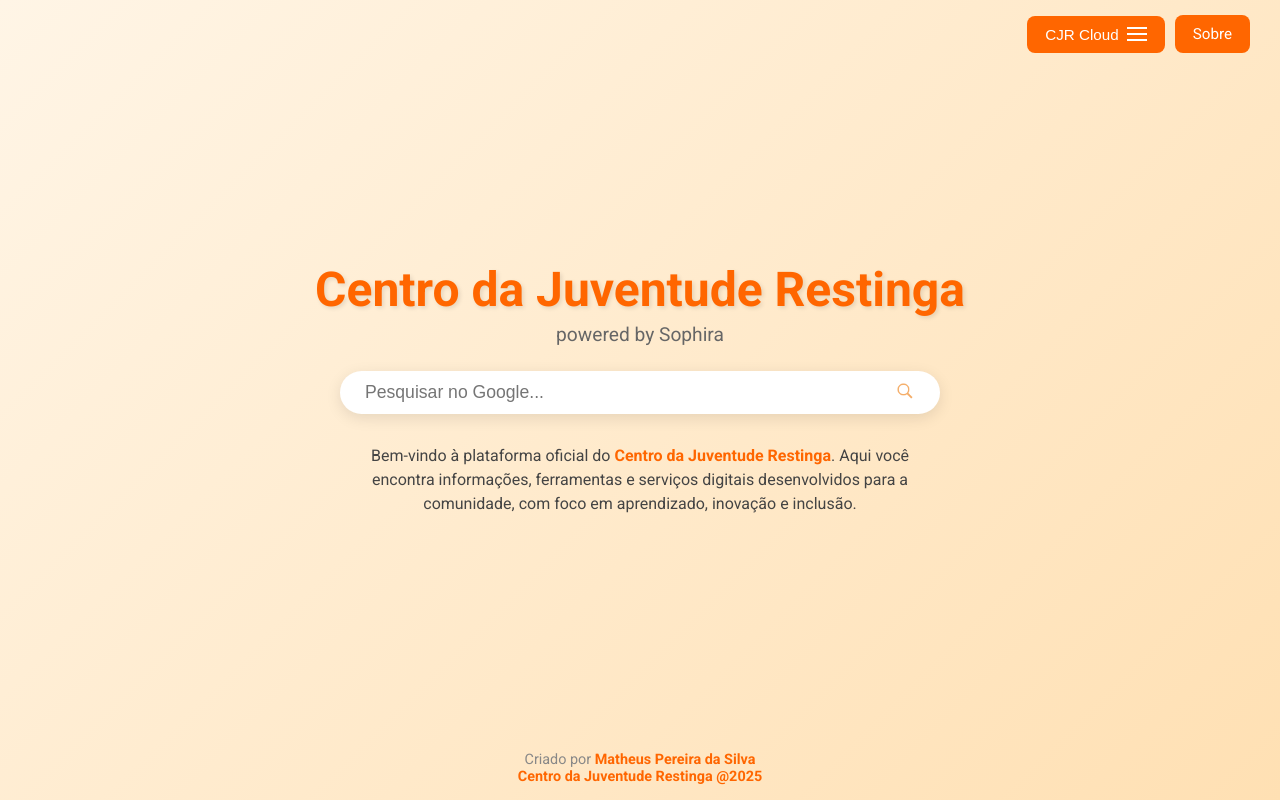
After one commit to AvlisSuetham/CJR-System, a PHP site: page /start.php in a window 1280 px wide. The commit adds this page. Run offline with PHP 8.4, Linux system fonts and the light colour scheme; data that the repository does not hold is empty.

Commit message:
Beta 1.0

```diff
--- /dev/null
+++ b/start.php
@@ -0,0 +1,300 @@
+<?php
+// ==============================
+// Configurações do repositório
+// ==============================
+$repoUser = "AvlisSuetham";
+$repoName = "CJR-System";
+$branch   = "main";
+$localVersionFile = __DIR__ . "/.version";
+$rawVersionUrl    = "https://raw.githubusercontent.com/$repoUser/$repoName/$branch/.version";
+
+// Função para buscar URL
+function fetchUrl($url) {
+    $opts = ['http' => ['header' => "User-Agent: CJR-Updater\r\n"]];
+    $context = stream_context_create($opts);
+    return @file_get_contents($url, false, $context) ?: false;
+}
+
+// Lê versão local
+$localVersion = file_exists($localVersionFile) ? trim(file_get_contents($localVersionFile)) : "";
+// Busca versão remota
+$remoteVersion = fetchUrl($rawVersionUrl);
+$remoteVersion = $remoteVersion !== false ? trim($remoteVersion) : null;
+
+// Precisa atualizar?
+$needsUpdate = ($remoteVersion && $remoteVersion !== $localVersion);
+?>
+<!DOCTYPE html>
+<html lang="pt-br">
+<head>
+<meta charset="UTF-8">
+<meta name="viewport" content="width=device-width, initial-scale=1.0">
+<title>Página Inicial</title>
+<link href="https://fonts.googleapis.com/css2?family=Roboto:wght@400;700&display=swap" rel="stylesheet">
+<style>
+    * { margin: 0; padding: 0; box-sizing: border-box; }
+
+    body {
+        font-family: 'Roboto', Arial, sans-serif;
+        background: linear-gradient(135deg, #fff5e6, #ffe0b3);
+        display: flex;
+        flex-direction: column;
+        min-height: 100vh;
+    }
+
+    /* Topo */
+    .topbar {
+        width: 100%;
+        display: flex;
+        justify-content: flex-end;
+        align-items: center;
+        padding: 15px 30px;
+        position: absolute;
+        top: 0;
+        left: 0;
+        gap: 10px;
+    }
+
+    /* Botões */
+    .shortcut-btn {
+        padding: 10px 18px;
+        background: #ff6600;
+        color: #fff;
+        font-size: 0.95em;
+        border: none;
+        border-radius: 8px;
+        cursor: pointer;
+        text-decoration: none;
+        transition: background-color 0.3s, transform 0.2s;
+    }
+
+    .shortcut-btn:hover {
+        background-color: #e05500;
+        transform: translateY(-2px);
+    }
+
+    /* Menu hamburguer */
+    .menu-container {
+        position: relative;
+        display: inline-block;
+    }
+
+    .menu-btn {
+        padding: 10px 18px;
+        background: #ff6600;
+        color: #fff;
+        font-size: 0.95em;
+        border: none;
+        border-radius: 8px;
+        cursor: pointer;
+        display: flex;
+        align-items: center;
+        gap: 8px;
+    }
+
+    .menu-btn:hover { background-color: #e05500; }
+
+    .hamburger {
+        width: 20px;
+        height: 2px;
+        background: #fff;
+        position: relative;
+    }
+
+    .hamburger::before,
+    .hamburger::after {
+        content: "";
+        width: 20px;
+        height: 2px;
+        background: #fff;
+        position: absolute;
+        left: 0;
+    }
+    .hamburger::before { top: -6px; }
+    .hamburger::after  { top:  6px; }
+
+    .dropdown {
+        display: none;
+        position: absolute;
+        right: 0;
+        top: 45px;
+        background: #fff;
+        box-shadow: 0 4px 10px rgba(0,0,0,0.15);
+        border-radius: 8px;
+        overflow: hidden;
+        min-width: 160px;
+        z-index: 10;
+    }
+
+    .dropdown a {
+        display: block;
+        padding: 12px 16px;
+        text-decoration: none;
+        color: #333;
+        transition: background 0.2s;
+    }
+    .dropdown a:hover { background: #ffe0b3; }
+    .menu-container.open .dropdown { display: block; }
+
+    /* Conteúdo central */
+    .container {
+        flex-grow: 1;
+        display: flex;
+        flex-direction: column;
+        justify-content: center;
+        align-items: center;
+        text-align: center;
+        margin-top: 40px;
+    }
+    h1 {
+        color: #ff6600;
+        font-size: 3em;
+        font-weight: 700;
+        margin-bottom: 5px;
+        text-shadow: 2px 2px 4px rgba(0,0,0,0.1);
+    }
+    h2 {
+        font-size: 1.2em;
+        color: #666;
+        margin-bottom: 25px;
+        font-weight: 400;
+    }
+
+    /* Barra de pesquisa */
+    .search-bar {
+        background-color: #ffffff;
+        padding: 10px;
+        border-radius: 30px;
+        box-shadow: 0 4px 15px rgba(0,0,0,0.1);
+        width: 100%;
+        max-width: 600px;
+        display: flex;
+        align-items: center;
+        transition: box-shadow 0.3s ease;
+        margin-bottom: 20px;
+    }
+    .search-bar:hover { box-shadow: 0 6px 20px rgba(0,0,0,0.15); }
+    .search-bar input[type="text"] {
+        flex-grow: 1;
+        border: none;
+        outline: none;
+        font-size: 1.1em;
+        padding: 0 15px;
+        color: #333;
+        background-color: transparent;
+    }
+    .search-bar button {
+        background: none;
+        border: none;
+        cursor: pointer;
+        padding: 0 15px;
+    }
+    .search-bar button img {
+        height: 20px;
+        opacity: 0.6;
+        transition: opacity 0.2s;
+    }
+    .search-bar button:hover img { opacity: 1; }
+
+    .about {
+        font-size: 1em;
+        color: #444;
+        max-width: 600px;
+        margin-top: 10px;
+        line-height: 1.5em;
+    }
+
+    footer {
+        padding: 15px;
+        font-size: 0.9em;
+        color: #888;
+        text-align: center;
+    }
+    .highlight { color: #ff6600; font-weight: bold; }
+
+    /* Modal */
+    .modal {
+        display: none;
+        position: fixed;
+        z-index: 9999;
+        left: 0; top: 0;
+        width: 100%; height: 100%;
+        background: rgba(0,0,0,0.5);
+        display: flex; align-items: center; justify-content: center;
+    }
+    .modal-content {
+        background: #fff;
+        padding: 20px 30px;
+        border-radius: 10px;
+        text-align: center;
+        font-family: 'Roboto', sans-serif;
+        box-shadow: 0 4px 20px rgba(0,0,0,0.2);
+    }
+    .modal-content h3 { color: #ff6600; margin-bottom: 15px; }
+</style>
+</head>
+<body>
+
+<?php if ($needsUpdate): ?>
+<div id="updateModal" class="modal" style="display:flex;">
+    <div class="modal-content">
+        <h3>Aplicando atualização do sistema</h3>
+        <p>Versão <strong><?php echo htmlspecialchars($remoteVersion); ?></strong></p>
+        <p>Aguarde, atualizando automaticamente...</p>
+    </div>
+</div>
+<script>
+document.addEventListener("DOMContentLoaded", function() {
+    fetch("update.php")
+        .then(() => location.reload())
+        .catch(() => alert("Erro ao aplicar atualização!"));
+});
+</script>
+<?php endif; ?>
+
+<!-- Topo -->
+<div class="topbar">
+    <div class="menu-container" id="menu">
+        <button class="menu-btn">
+            <span>CJR Cloud</span>
+            <div class="hamburger"></div>
+        </button>
+        <div class="dropdown">
+            <a href="register.php">Cadastro</a>
+            <a href="login.php">Login</a>
+        </div>
+    </div>
+    <a class="shortcut-btn" href="sobre.html">Sobre</a>
+</div>
+
+<!-- Conteúdo -->
+<div class="container">
+    <h1>Centro da Juventude Restinga</h1>
+    <h2>powered by Sophira</h2>
+
+    <form action="https://www.google.com/search" method="get" class="search-bar">
+        <input type="text" name="q" placeholder="Pesquisar no Google..." autofocus>
+        <button type="submit">
+            <img src="search.png" alt="Pesquisar">
+        </button>
+    </form>
+
+    <p class="about">
+        Bem-vindo à plataforma oficial do <span class="highlight">Centro da Juventude Restinga</span>.
+        Aqui você encontra informações, ferramentas e serviços digitais desenvolvidos para a comunidade,
+        com foco em aprendizado, inovação e inclusão.
+    </p>
+</div>
+
+<footer>
+    Criado por <span class="highlight">Matheus Pereira da Silva</span><br>
+    <span class="highlight">Centro da Juventude Restinga @2025</span>
+</footer>
+
+<script>
+document.getElementById("menu").querySelector(".menu-btn").addEventListener("click", function() {
+    document.getElementById("menu").classList.toggle("open");
+});
+</script>
+</body>
+</html>
```
Also changed, not shown: index.php (+11 -111 lines), update.php (added, +73 -0 lines), search.png (added).
